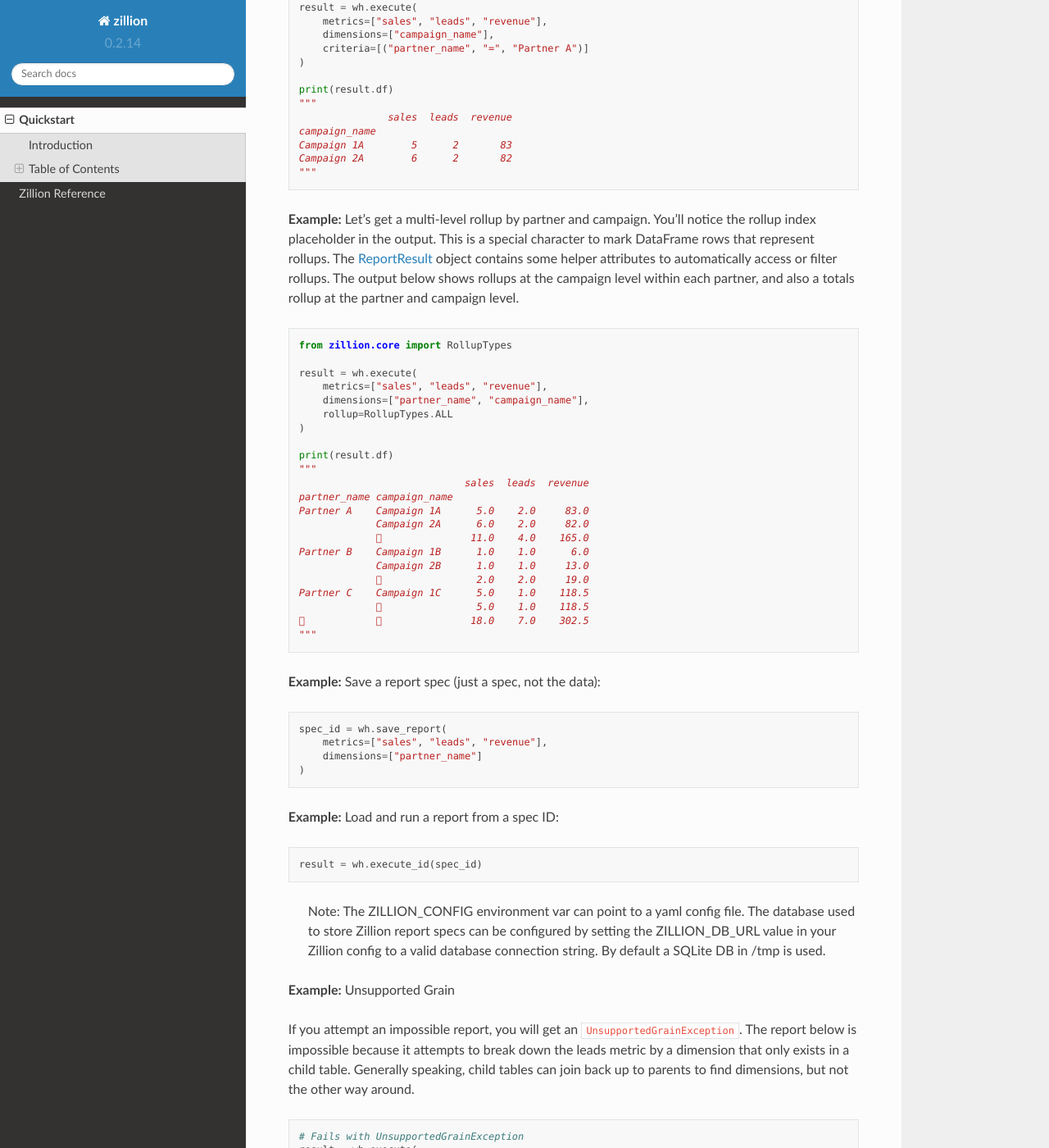
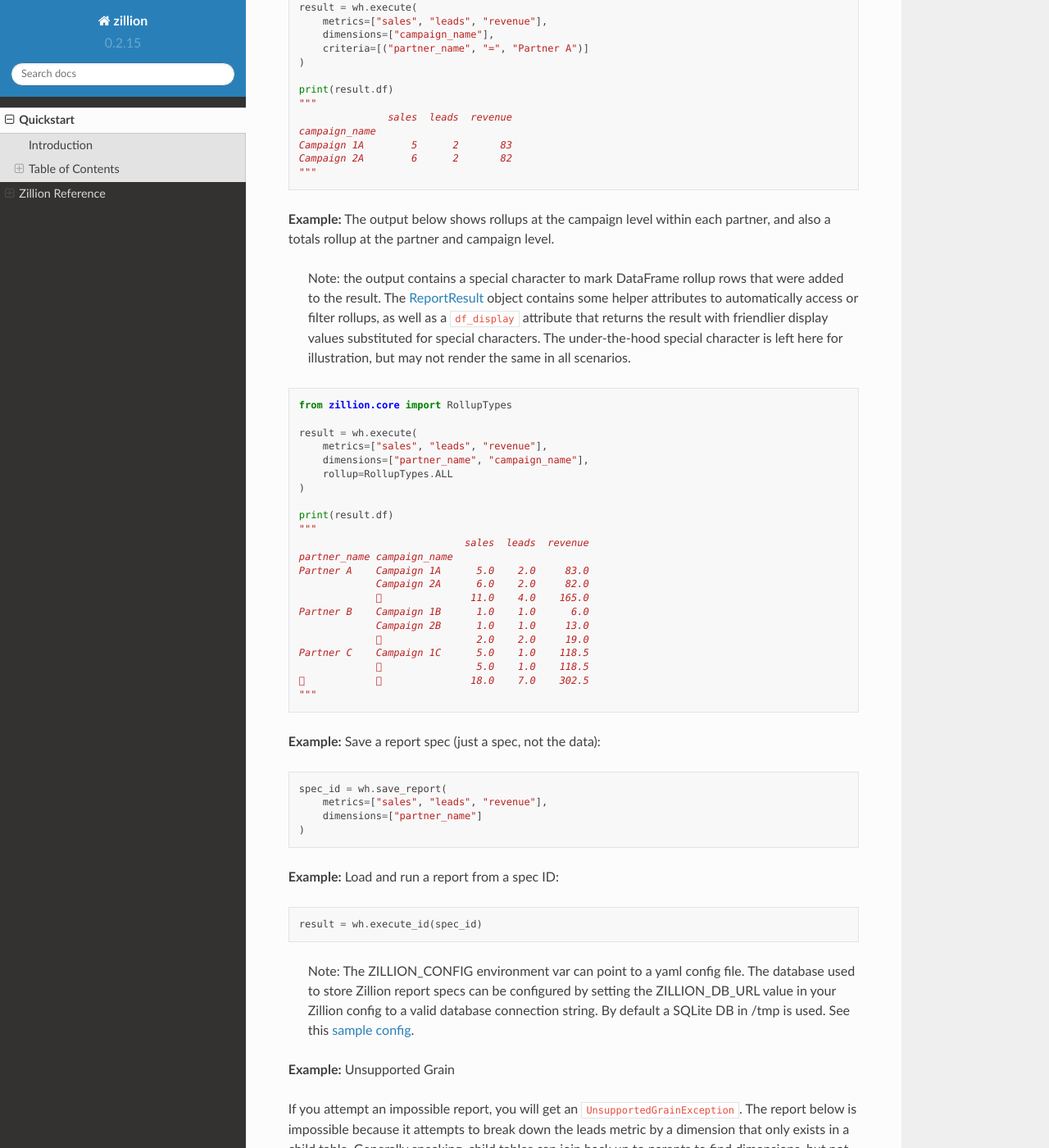
Before and after one commit to totalhack/zillion, a Sphinx documentation site: the page built from docs/source/quickstart.rst, in a window 1280 px wide and 1400 px high, scrolled down 5914 px. Shown: the whole window at 82% size. Built offline with Sphinx 7.4.7 and the Read the Docs theme 2.0.0, drawn with Linux system fonts in a browser that asks for light colours; some of the changed text lies outside the part shown.

Commit message:
more doc updates, df_display support on ReportResult

````diff
--- a/README.md
+++ b/README.md
@@ -305,13 +305,17 @@ Campaign 2A        6      2       82
 """
 ```
 
-**Example:** Let's get a multi-level rollup by partner and campaign. You'll
-notice the rollup index placeholder in the output. This is a special character
-to mark DataFrame rows that represent rollups. The
+**Example:** The output below shows rollups at the campaign level within each
+partner, and also a totals rollup at the partner and campaign level.
+
+> Note: the output contains a special character to mark DataFrame rollup rows
+that were added to the result. The
 [ReportResult](https://zillion.readthedocs.io/en/latest/zillion.report.html#zillion.report.ReportResult)
 object contains some helper attributes to automatically access or filter
-rollups. The output below shows rollups at the campaign level within each
-partner, and also a totals rollup at the partner and campaign level.
+rollups, as well as a `df_display` attribute that returns the result with
+friendlier display values substituted for special characters. The
+under-the-hood special character is left here for illustration, but may not
+render the same in all scenarios.
 
 ```python
 from zillion.core import RollupTypes
@@ -354,9 +358,10 @@ result = wh.execute_id(spec_id)
 ```
 
 > Note: The ZILLION_CONFIG environment var can point to a yaml config file.
-The database used to store Zillion report specs can be configured by
-setting the ZILLION_DB_URL value in your Zillion config to a valid database
-connection string. By default a SQLite DB in /tmp is used.
+The database used to store Zillion report specs can be configured by setting
+the ZILLION_DB_URL value in your Zillion config to a valid database connection
+string. By default a SQLite DB in /tmp is used. See this [sample
+config](https://github.com/totalhack/zillion/blob/master/tests/sample_config.yaml).
 
 **Example:** Unsupported Grain
 
--- a/docs/source/conf.py
+++ b/docs/source/conf.py
@@ -71,7 +71,7 @@ def linkcode_resolve(domain, info):
 # -- Project information -----------------------------------------------------
 
 project = "zillion"
-copyright = "2019, totalhack"
+copyright = "2020, totalhack"
 author = "totalhack"
 
 version = zillion.__version__
@@ -113,6 +113,22 @@ exclude_patterns = ["_build", "Thumbs.db", ".DS_Store"]
 html_theme = "sphinx_rtd_theme"
 
 # https://sphinx-rtd-theme.readthedocs.io/en/latest/configuring.html
+html_theme_options = {
+    #'canonical_url': '',
+    #'analytics_id': 'UA-XXXXXXX-1',  #  Provided by Google in your dashboard
+    #'logo_only': False,
+    #'display_version': True,
+    #'prev_next_buttons_location': 'bottom',
+    #'style_external_links': False,
+    #'vcs_pageview_mode': '',
+    #'style_nav_header_background': 'white',
+    # Toc options
+    "collapse_navigation": False,
+    #'sticky_navigation': True,
+    #'navigation_depth': 4,
+    #'includehidden': True,
+    #'titles_only': False
+}
 
 # Add any paths that contain custom static files (such as style sheets) here,
 # relative to this directory. They are copied after the builtin static files,
--- a/zillion/version.py
+++ b/zillion/version.py
@@ -1,2 +1,2 @@
 """Package version"""
-__version__ = "0.2.14"
+__version__ = "0.2.15"
````
Also changed, not shown: 4 other files.
